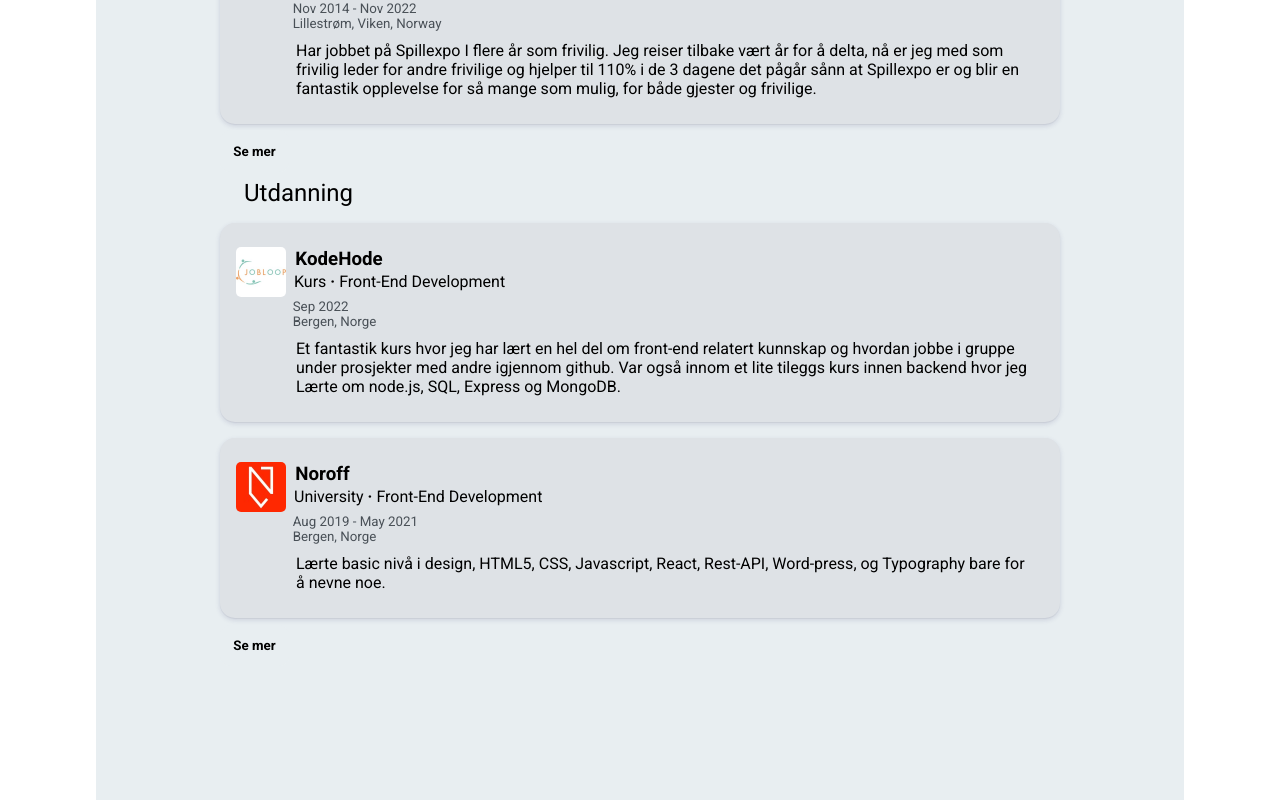
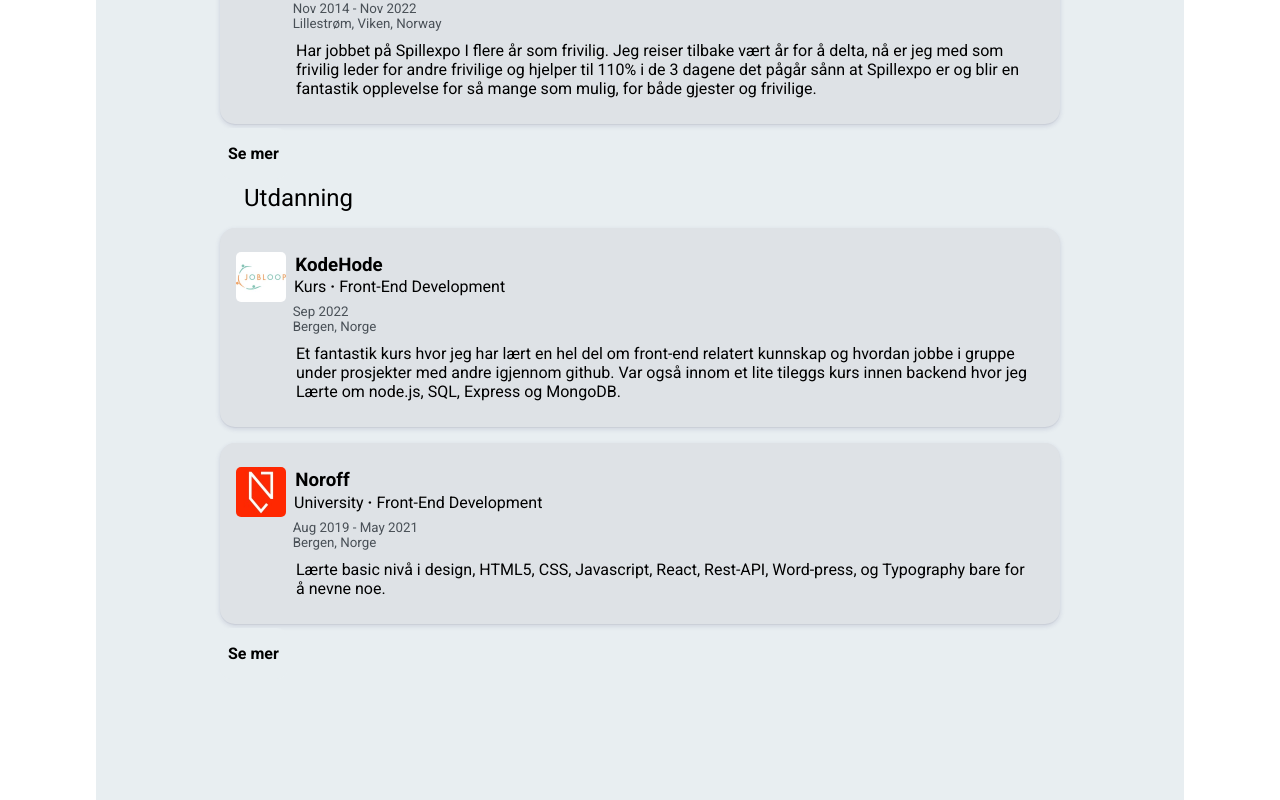
Before and after one commit to H3X-C0DE/Hex-Portfolio, a React (Create React App) app: page / in a window 1280 px wide. Shown: the part 1840-2640 px from the top of the page. Built offline with nearby package versions, Linux system fonts and the light colour scheme.

Commit message:
Feedback updates

```diff
--- a/src/Styles/contact.css
+++ b/src/Styles/contact.css
@@ -60,7 +60,7 @@ textarea {
   display: block;
   text-align: end;
   font-weight: 300;
-  margin: 0 auto;
+  margin: 0 auto 0.5em;
   width: 100%;
 }
 
--- a/src/Styles/seeMore.css
+++ b/src/Styles/seeMore.css
@@ -31,14 +31,15 @@
 }
 
 .seeMore-button button {
-  max-width: 100px;
+  background-color: var(--body-bg);
   border: none;
-  padding: 1em;
   border-radius: 10px;
-  background-color: var(--body-bg);
   font-weight: 700;
+  margin: 0.3em auto;
+  max-width: 150px;
+  padding: 1em 0.5em;
   transition: 0.3s;
-  margin: 0.5em auto;
+  font-size: 1em;
 }
 .seeMore-button button:hover {
   /* background-color: var(--body-bg); */
```
